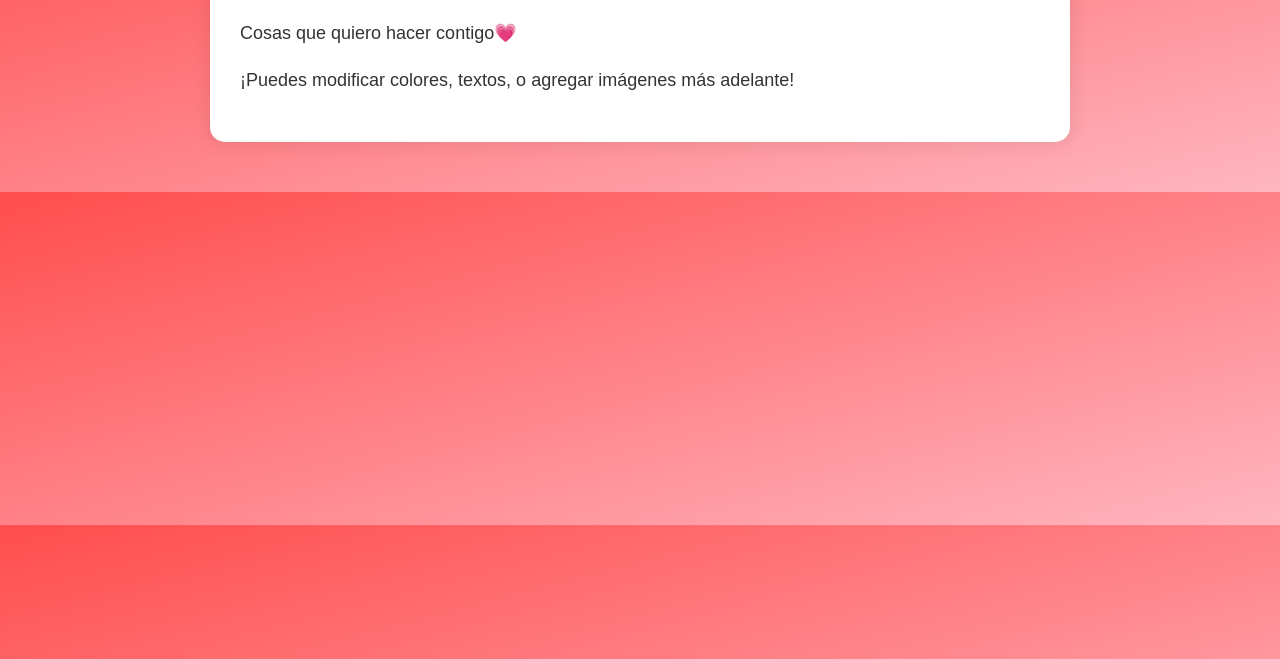
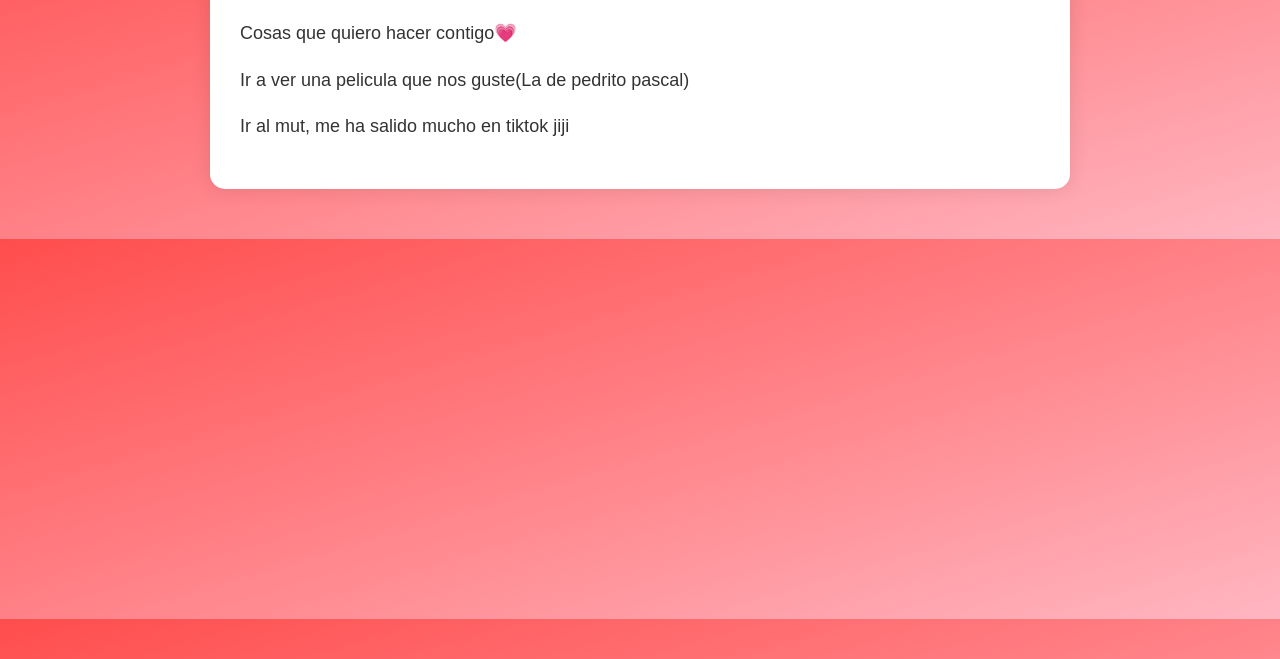
Before and after one commit to ccamila12/love, a plain HTML site: page index.html in a window 1280 px wide. Shown: the part 141-800 px from the top of the page. Drawn offline with Linux system fonts and the light colour scheme.

Commit message:
index.html

```diff
--- a/index.html
+++ b/index.html
@@ -33,7 +33,8 @@
   <div class="container" contenteditable="true">
     <h1>Hola mi amor</h1>
     <p>Cosas que quiero hacer contigo💗</p>
-    <p>¡Puedes modificar colores, textos, o agregar imágenes más adelante!</p>
+    <p>Ir a ver una pelicula que nos guste(La de pedrito pascal)</p>
+    <p>Ir al mut, me ha salido mucho en tiktok jiji</p>
   </div>
 </body>
 </html>
```
